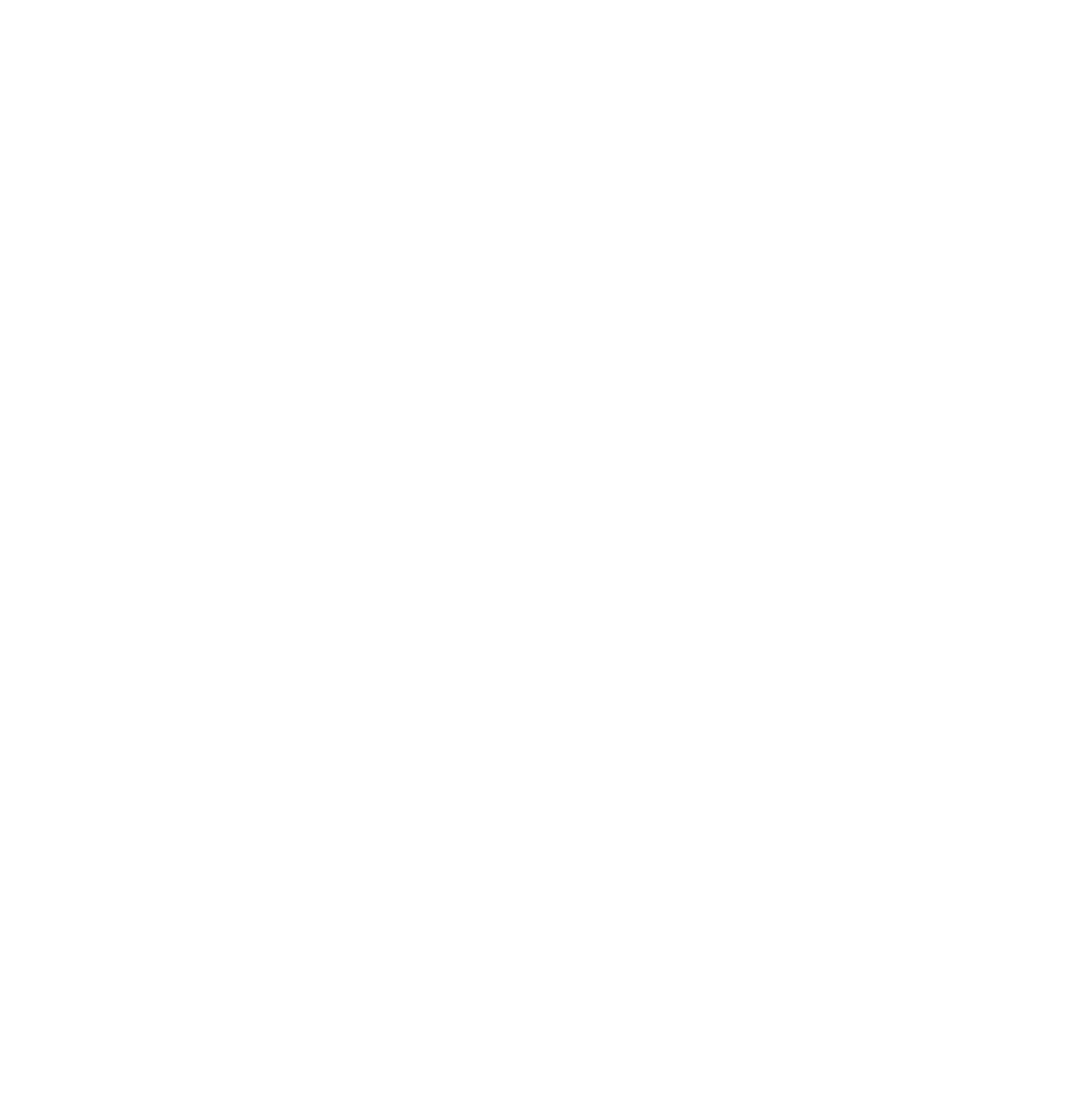
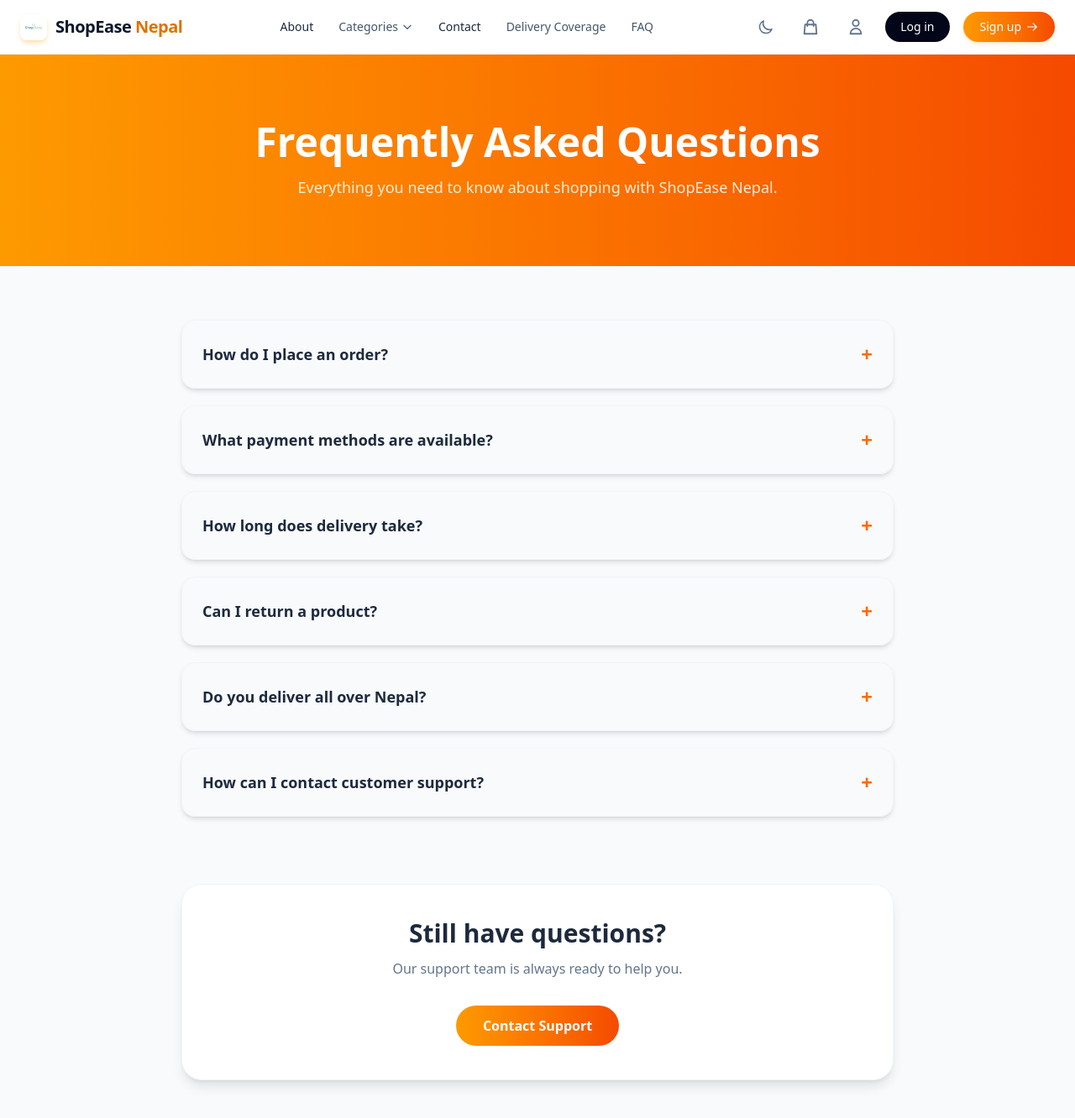
Before and after one commit to ANMOL-CHHETRI/React-Collage-B, a React (Vite) app: page /faq in a window 1280 px wide. Before the commit this address had no page. Shown: the top 1332 px of the page at 84% size. Before the commit the page ends 800 px from the top, so only its background shows below. Built offline with nearby package versions, Linux system fonts and the light colour scheme.

Commit message:
Implement FAQ Page UI

```diff
--- a/src/Router.jsx
+++ b/src/Router.jsx
@@ -16,6 +16,7 @@ import ProductDetailPage from "./pages/ProductDetailPage"
 import ContactPage from "./pages/ContactPage"
 import MainLayout from "./layouts/MainLayout"
 import ProtectedRoute from "./components/ProtectedRoute"
+import FAQPage from "./pages/FAQPage"
 
 const Router = () => {
   return (
@@ -29,6 +30,7 @@ const Router = () => {
             <Route path="/about" element={<AboutPage />} />
           <Route path="/policy" element={<PolicyPage />} />
           <Route path="/contact" element={<ContactPage />} />
+          <Route path="/faq" element={<FAQPage />} />
           <Route path="/cart" element={<CartPage />} />
           <Route path="/product/:id" element={<ProductDetailPage />} />
           </Route>
--- a/src/components/Navbar.jsx
+++ b/src/components/Navbar.jsx
@@ -136,7 +136,7 @@ const Navbar = () => {
               Delivery Coverage
             </a>
             <a
-              href="#faq"
+              href="/faq"
               className="text-sm font-medium text-slate-600 dark:text-slate-400 hover:text-slate-900 dark:hover:text-slate-100 hover:bg-slate-50 dark:hover:bg-slate-900 py-1.5 px-3 rounded-full transition-all duration-200"
             >
               FAQ
--- /dev/null
+++ b/src/pages/FAQPage.jsx
@@ -0,0 +1,116 @@
+import { useState } from "react";
+import { NavLink } from "react-router";
+
+const faqs = [
+  {
+    question: "How do I place an order?",
+    answer:
+      "Browse products, add your desired items to the cart, then proceed to checkout and complete your payment.",
+  },
+  {
+    question: "What payment methods are available?",
+    answer:
+      "We currently support Cash on Delivery (COD), eSewa, Khalti, and bank transfer.",
+  },
+  {
+    question: "How long does delivery take?",
+    answer:
+      "Delivery within Kathmandu Valley usually takes 1–2 business days. Outside the valley, delivery takes 3–7 business days.",
+  },
+  {
+    question: "Can I return a product?",
+    answer:
+      "Yes. Products can be returned within 7 days if they arrive damaged or incorrect.",
+  },
+  {
+    question: "Do you deliver all over Nepal?",
+    answer:
+      "Yes! We deliver to most cities and districts across Nepal.",
+  },
+  {
+    question: "How can I contact customer support?",
+    answer:
+      "You can reach us through our Contact page or email us at support@shopeasenepal.com.",
+  },
+];
+
+export default function FAQPage() {
+  const [open, setOpen] = useState(null);
+
+  return (
+    <div className="bg-slate-50 dark:bg-slate-950 min-h-screen">
+
+      {/* Hero */}
+      <section className="bg-gradient-to-r from-amber-500 to-orange-600 text-white py-20 px-6">
+        <div className="max-w-5xl mx-auto text-center">
+          <h1 className="text-5xl font-bold mb-4">
+            Frequently Asked Questions
+          </h1>
+
+          <p className="text-orange-100 text-lg max-w-2xl mx-auto">
+            Everything you need to know about shopping with ShopEase Nepal.
+          </p>
+        </div>
+      </section>
+
+      {/* FAQ */}
+      <section className="max-w-4xl mx-auto px-6 py-16">
+
+        <div className="space-y-5">
+
+          {faqs.map((faq, index) => (
+            <div
+              key={index}
+              className="dark:bg-slate-900 rounded-2xl shadow-md border border-slate-100 dark:border-slate-800 overflow-hidden transition"
+            >
+              <button
+                onClick={() =>
+                  setOpen(open === index ? null : index)
+                }
+                className="w-full flex justify-between items-center p-6 text-left"
+              >
+                <h2 className="text-lg font-semibold text-slate-800 dark:text-white">
+                  {faq.question}
+                </h2>
+
+                <span className="text-2xl text-orange-500 font-bold">
+                  {open === index ? "−" : "+"}
+                </span>
+              </button>
+
+              {open === index && (
+                <div className="px-6 pb-6 text-slate-600 dark:text-slate-400 leading-7">
+                  {faq.answer}
+                </div>
+              )}
+            </div>
+          ))}
+
+        </div>
+
+        {/* Contact Card */}
+
+        <div className="mt-20 bg-white dark:bg-slate-900 rounded-3xl shadow-lg p-10 text-center border border-slate-100 dark:border-slate-800">
+
+          <h2 className="text-3xl font-bold text-slate-800 dark:text-white">
+            Still have questions?
+          </h2>
+
+          <p className="mt-3 text-slate-500">
+            Our support team is always ready to help you.
+          </p>
+
+          <NavLink
+            to="/contact"
+            className="inline-block mt-8 bg-gradient-to-r from-amber-500 to-orange-600 hover:from-amber-600 hover:to-orange-700 text-white px-8 py-3 rounded-full font-semibold transition"
+          >
+            Contact Support
+          </NavLink>
+
+        </div>
+
+      </section>
+
+    </div>
+  );
+}
```
